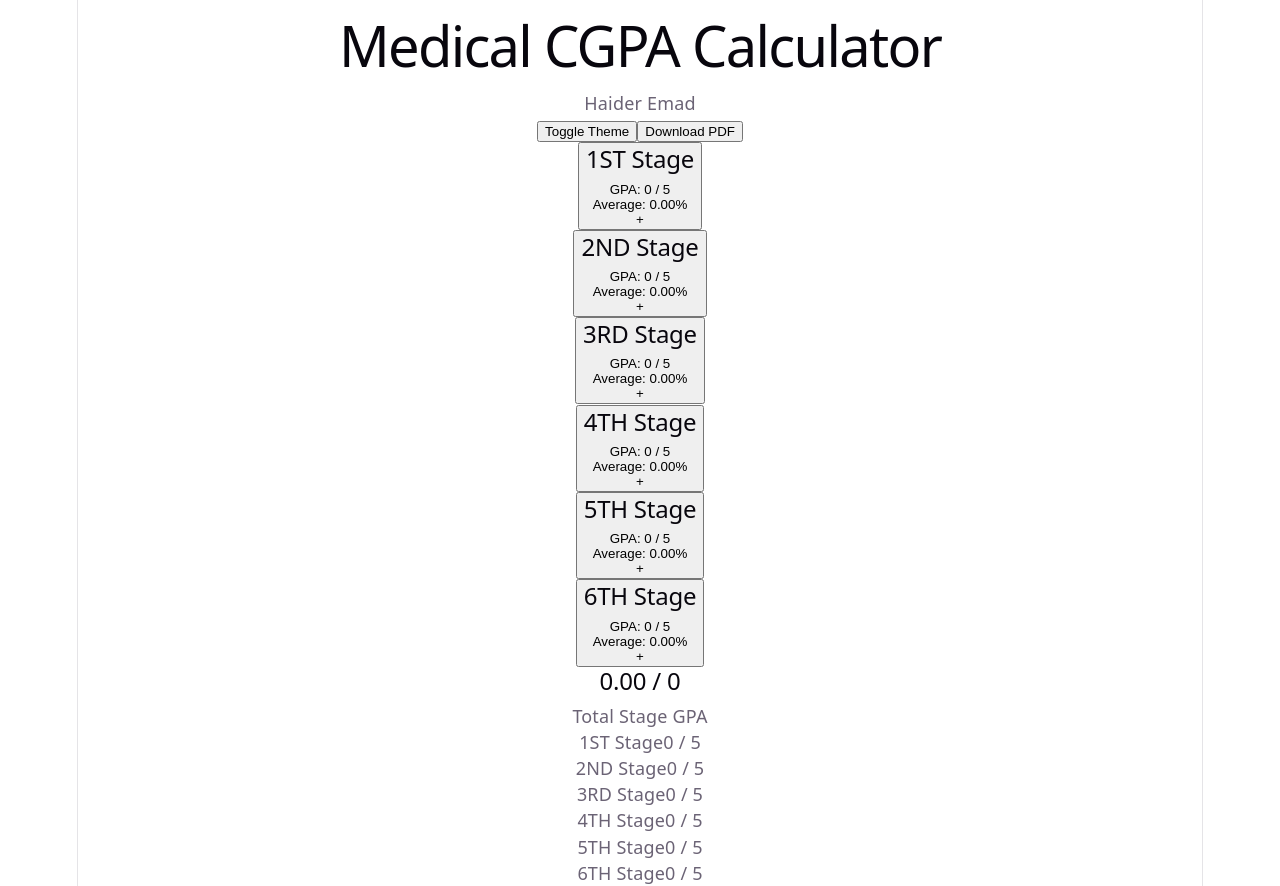
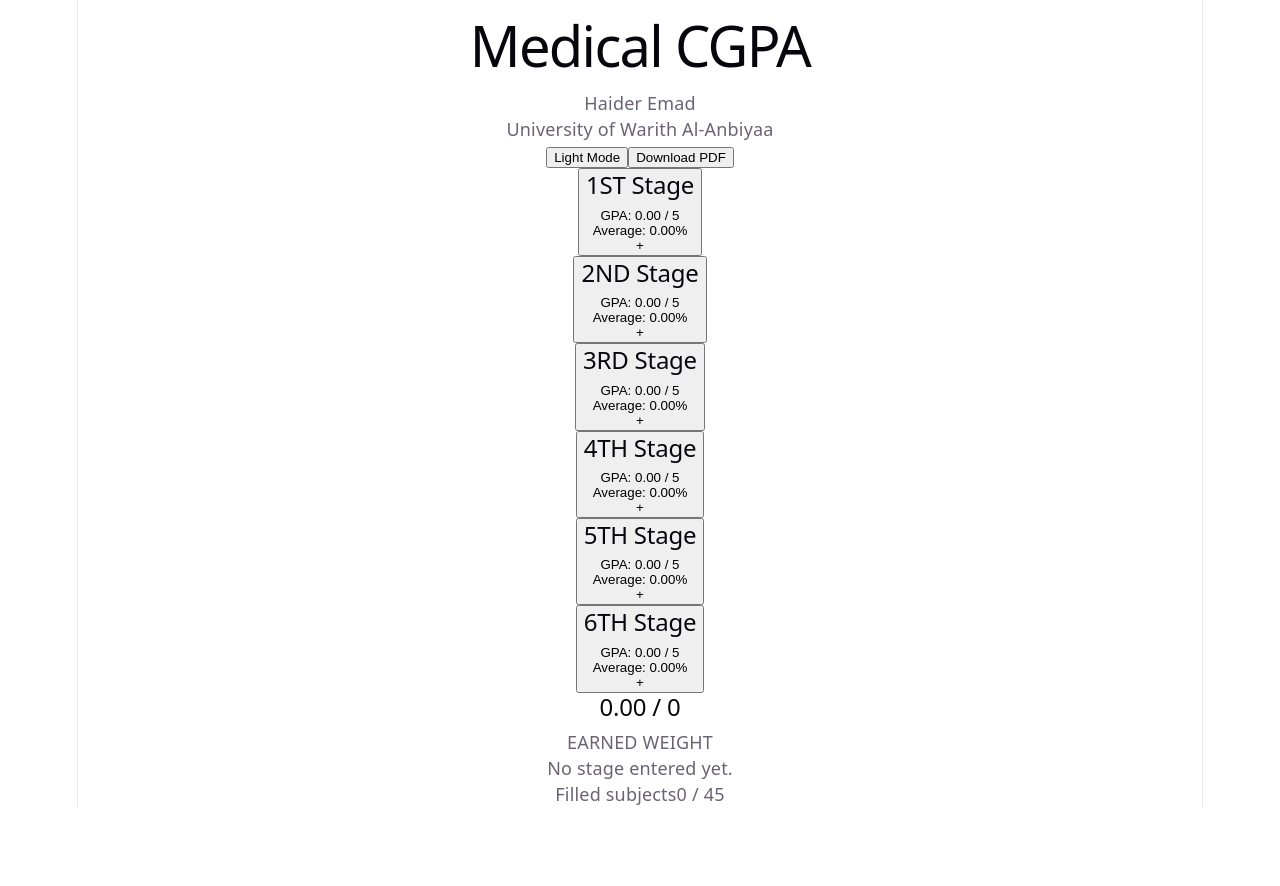
Before and after one commit to hayder-iq/medical-cgpa, a React (Vite) app: page / in a window 1280 px wide. After the commit the page ends 807 px from the top, so only its background shows below. Built offline with nearby package versions, Linux system fonts and the light colour scheme.

Commit message:
update UI

```diff
--- a/src/App.jsx
+++ b/src/App.jsx
@@ -1,7 +1,7 @@
 import React from "react";
 import jsPDF from "jspdf";
 
-const STORAGE_KEY = "medical-cgpa-pro-v8";
+const STORAGE_KEY = "medical-cgpa-pro-v9";
 
 const STAGES = [
   {
@@ -84,9 +84,7 @@ const STAGES = [
 function clamp(v) {
   if (v === "") return "";
   const n = Number(v);
-
   if (Number.isNaN(n)) return "";
-
   return String(Math.max(0, Math.min(100, n)));
 }
 
@@ -106,10 +104,8 @@ export default function App() {
 
   React.useEffect(() => {
     const saved = localStorage.getItem(STORAGE_KEY);
-
     if (saved) {
       const parsed = JSON.parse(saved);
-
       setGrades(parsed.grades || {});
       setIsDark(parsed.isDark ?? true);
     }
@@ -126,50 +122,59 @@ export default function App() {
     const stageResults = STAGES.map((stage) => {
       let weightedSum = 0;
       let totalUnits = 0;
+      let enteredSubjects = 0;
 
       stage.subjects.forEach((sub) => {
-        const value =
-          grades[`${stage.name}-${sub.name}`];
+        const value = grades[`${stage.name}-${sub.name}`];
 
         if (value !== "" && value !== undefined) {
           const grade = Number(value);
-
           if (!Number.isNaN(grade)) {
             weightedSum += grade * sub.units;
             totalUnits += sub.units;
+            enteredSubjects += 1;
           }
         }
       });
 
-      const avg =
-        totalUnits > 0
-          ? weightedSum / totalUnits
-          : 0;
-
+      const avg = totalUnits > 0 ? weightedSum / totalUnits : 0;
       const stageGPA = toStageGPA(avg);
 
       return {
         ...stage,
         avg,
         stageGPA,
+        hasGrades: enteredSubjects > 0,
       };
     });
 
-    const totalStagePoints = stageResults.reduce(
-      (a, s) => a + s.stageGPA,
+    const enteredStages = stageResults.filter((s) => s.hasGrades);
+    const earnedWeight = enteredStages.reduce(
+      (sum, s) => sum + s.stageGPA,
+      0
+    );
+    const maxWeight = enteredStages.length * 5;
+
+    const allSubjects = STAGES.reduce(
+      (sum, s) => sum + s.subjects.length,
       0
     );
 
-    const enteredStages = stageResults.filter(
-  (s) => s.avg > 0
-);
-
-const maxPoints = enteredStages.length * 5
+    const enteredSubjectsCount = Object.values(grades).filter(
+      (v) => v !== ""
+    ).length;
 
     return {
       stageResults,
-  	totalStagePoints,
-  	maxPoints,
+      enteredStages,
+      earnedWeight,
+      maxWeight,
+      progress:
+        allSubjects > 0
+          ? (enteredSubjectsCount / allSubjects) * 100
+          : 0,
+      enteredSubjectsCount,
+      allSubjects,
     };
   }, [grades]);
 
@@ -184,60 +189,57 @@ const maxPoints = enteredStages.length * 5
     const doc = new jsPDF();
 
     doc.text("Medical CGPA Transcript", 20, 20);
+    doc.text("Name: Haider Emad", 20, 30);
+    doc.text("University: Warith Al-Anbiyaa", 20, 40);
+    doc.text(
+      `Earned Weight: ${metrics.earnedWeight.toFixed(2)} / ${metrics.maxWeight}`,
+      20,
+      50
+    );
 
-    let y = 40;
+    let y = 70;
 
     metrics.stageResults.forEach((stage) => {
+      if (y > 270) {
+        doc.addPage();
+        y = 20;
+      }
+
       doc.text(
-        `${stage.name} : ${stage.stageGPA}/5`,
+        `${stage.name} : ${stage.stageGPA.toFixed(2)} / 5`,
         20,
         y
       );
-
       y += 10;
     });
-
-    y += 10;
-
-    doc.text(
-      `Total CGPA : ${metrics.totalStagePoints.toFixed(
-        2
-      )} / ${metrics.maxPoints}`,
-      20,
-      y
-    );
 
     doc.save("cgpa.pdf");
   };
 
   const bg = isDark
-    ? "bg-black text-white"
-    : "bg-white text-black";
+    ? "bg-gradient-to-b from-zinc-950 via-zinc-900 to-black text-white"
+    : "bg-gradient-to-b from-slate-50 to-slate-200 text-black";
 
   return (
-    <div className={`min-h-screen p-6 ${bg}`}>
-      <div className="max-w-5xl mx-auto">
-        <div className="text-center mb-6">
-          <h1 className="text-4xl font-bold">
-            Medical CGPA Calculator
-          </h1>
-
-          <p className="opacity-70 mt-2">
-            Haider Emad
-          </p>
+    <div className={`min-h-screen transition-all duration-300 ${bg}`}>
+      <div className="max-w-6xl mx-auto p-6">
+        <div className="text-center space-y-2 mb-6">
+          <h1 className="text-4xl font-black">Medical CGPA</h1>
+          <p className="opacity-70">Haider Emad</p>
+          <p className="text-sm opacity-50">University of Warith Al-Anbiyaa</p>
         </div>
 
         <div className="flex justify-center gap-3 mb-6">
           <button
             onClick={() => setIsDark(!isDark)}
-            className="border px-4 py-2 rounded-lg"
+            className="px-4 py-2 rounded-xl border border-white/20 bg-white/10 backdrop-blur"
           >
-            Toggle Theme
+            {isDark ? "Light Mode" : "Dark Mode"}
           </button>
 
           <button
             onClick={downloadPDF}
-            className="border px-4 py-2 rounded-lg"
+            className="px-4 py-2 rounded-xl border border-emerald-400/30 bg-emerald-500/20 backdrop-blur"
           >
             Download PDF
           </button>
@@ -248,68 +250,46 @@ const maxPoints = enteredStages.length * 5
             {metrics.stageResults.map((stage, i) => (
               <div
                 key={stage.name}
-                className="border rounded-xl p-4"
+                className="rounded-3xl border border-white/10 overflow-hidden bg-white/5 backdrop-blur-xl"
               >
                 <button
-                  className="w-full text-left"
-                  onClick={() =>
-                    setOpen(open === i ? null : i)
-                  }
+                  onClick={() => setOpen(open === i ? null : i)}
+                  className="w-full flex justify-between items-center p-5 text-left"
                 >
-                  <div className="flex justify-between">
                   <div>
-                      <h2 className="text-xl font-bold">
-                        {stage.name}
-                      </h2>
-
-                      <p className="opacity-70">
-                        GPA: {stage.stageGPA} / 5
+                    <h2 className="text-xl font-bold">{stage.name}</h2>
+                    <p className="text-sm opacity-70">
+                      GPA: {stage.stageGPA.toFixed(2)} / 5
                     </p>
-
-                      <p className="opacity-50 text-sm">
-                        Average:{" "}
-                        {stage.avg.toFixed(2)}%
+                    <p className="text-sm opacity-50">
+                      Average: {stage.avg.toFixed(2)}%
                     </p>
                   </div>
-
-                    <span className="text-2xl">
-                      {open === i ? "−" : "+"}
-                    </span>
-                  </div>
+                  <span className="text-2xl">{open === i ? "−" : "+"}</span>
                 </button>
 
                 {open === i && (
-                  <div className="mt-4 space-y-3">
+                  <div className="p-5 pt-0 space-y-3">
                     {stage.subjects.map((sub) => (
                       <div
                         key={sub.name}
-                        className="flex justify-between items-center"
+                        className="flex justify-between items-center gap-3"
                       >
                         <div>
-                          <p>{sub.name}</p>
-
-                          <p className="text-xs opacity-50">
-                            Units: {sub.units}
-                          </p>
+                          <p className="font-medium">{sub.name}</p>
+                          <p className="text-xs opacity-50">Units: {sub.units}</p>
                         </div>
 
                         <input
                           type="number"
                           min="0"
                           max="100"
-                          value={
-                            grades[
-                              `${stage.name}-${sub.name}`
-                            ] || ""
+                          value={grades[`${stage.name}-${sub.name}`] || ""}
+                          onChange={(e) =>
+                            update(stage.name, sub.name, e.target.value)
                           }
-                          onChange={(e) =>
-                            update(
-                              stage.name,
-                              sub.name,
-                              e.target.value
-                            )
-                          }
-                          className="border rounded-lg px-3 py-1 w-24 text-center text-black"
+                          className="w-24 rounded-xl px-3 py-2 text-center text-black"
+                          placeholder="0-100"
                         />
                       </div>
                     ))}
@@ -319,27 +299,46 @@ const maxPoints = enteredStages.length * 5
             ))}
           </div>
 
-          <div className="border rounded-xl p-6 h-fit">
-            <h2 className="text-3xl font-bold">
-              {metrics.totalStagePoints.toFixed(2)} /{" "}
-              {metrics.maxPoints}
+          <div className="space-y-4">
+            <div className="rounded-3xl border border-white/10 bg-white/5 backdrop-blur-xl p-6">
+              <h2 className="text-3xl font-black">
+                {metrics.earnedWeight.toFixed(2)} / {metrics.maxWeight}
               </h2>
-
-            <p className="opacity-70 mt-2">
-              Total Stage GPA
-            </p>
+              <p className="opacity-70 mt-2">EARNED WEIGHT</p>
 
               <div className="mt-6 space-y-2">
-              {metrics.stageResults.map((s) => (
+                {metrics.enteredStages.length === 0 ? (
+                  <p className="text-sm opacity-60">No stage entered yet.</p>
+                ) : (
+                  metrics.stageResults
+                    .filter((s) => s.hasGrades)
+                    .map((s) => (
                       <div
                         key={s.name}
                         className="flex justify-between text-sm"
                       >
                         <span>{s.name}</span>
+                        <span>{s.stageGPA.toFixed(2)} / 5</span>
+                      </div>
+                    ))
+                )}
+              </div>
+            </div>
 
-                  <span>{s.stageGPA} / 5</span>
+            <div className="rounded-3xl border border-white/10 bg-white/5 backdrop-blur-xl p-6">
+              <div className="flex justify-between text-sm opacity-70">
+                <span>Filled subjects</span>
+                <span>
+                  {metrics.enteredSubjectsCount} / {metrics.allSubjects}
+                </span>
               </div>
-              ))}
+
+              <div className="mt-4 h-3 rounded-full bg-white/10 overflow-hidden">
+                <div
+                  className="h-full bg-emerald-500"
+                  style={{ width: `${metrics.progress}%` }}
+                />
+              </div>
             </div>
           </div>
         </div>
```
Lines whose indentation alone changed are shown as unchanged.
